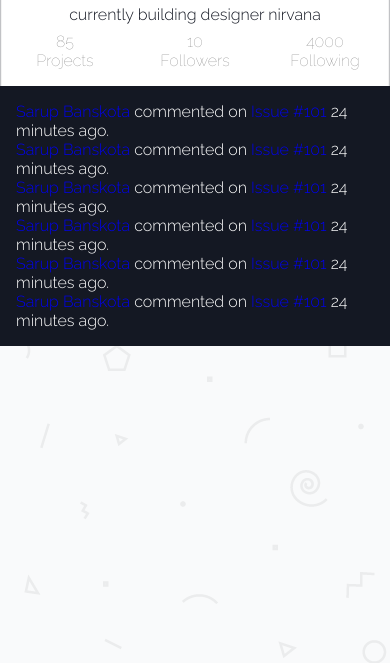
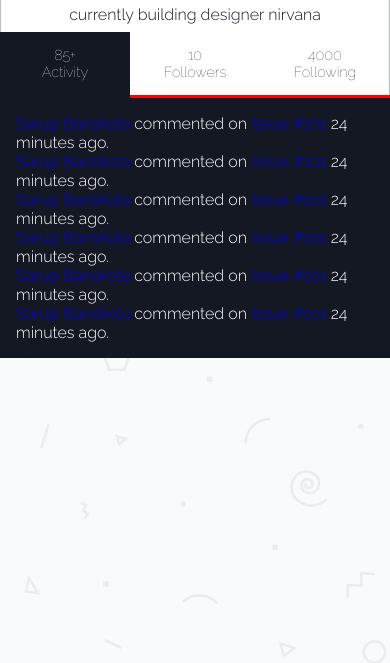
Before and after one commit to sarupbanskota/glitterexperiments, a plain HTML site: page index.html in a window 390 px wide. Shown: the part 181-844 px from the top of the page. Drawn offline with Linux system fonts and the light colour scheme.

Commit message:
minor tweaks, should adapt to smaller phones better

```diff
--- a/index.html
+++ b/index.html
@@ -88,9 +88,9 @@
         </header>
 
         <section class="social">
-          <div>
-            <p><a href="#">85</a></p>
-            <p><a href="#">Projects</a></p>
+          <div class="active">
+            <p><a href="#">85+</a></p>
+            <p><a href="#">Activity</a></p>
           </div>
           <div>
             <p><a href="#">10</a></p>
@@ -100,10 +100,6 @@
             <p><a href="#">4000</a></p>
             <p><a href="#">Following</a></p>
           </div>
-
-
-
-
 
         </section>
 
--- a/style.scss
+++ b/style.scss
@@ -37,9 +37,8 @@ body{
 			display: none;
 		}
 		img{
-			@include border-radius(0.125em);
-			max-width: 1.5em;
-			height: auto;
+		 // we arent loading images but hiding
+		 // right now
 		}
 	}
 
@@ -80,18 +79,22 @@ body{
 
 		.social{
 			@include center;
+			font-size: 0.9em;
 			div{
+				padding: 1em 0;
 				@include span(1/3);
 				margin:0;
 				text-align: center;
+				border-bottom: solid 0.25em red;
 				a{
 					text-decoration: none;
-					color: gray;
+					color: $map_blue;
 				}
 			}
-			div:hover{
+			.active, div:hover{
 				background-color: $map_blue;
-				a:hover{
+				border-bottom: solid 0.25em $map_blue;
+				a{
 					color:white;
 				}
 			}
@@ -100,7 +103,6 @@ body{
 
 	  .feed{
 	    @include col(1);
-	  	margin-top: 1em;
 	  	background-color: $map_blue;
 			text-align:left;
 	  	ul{
```
Also changed, not shown: style.css.
